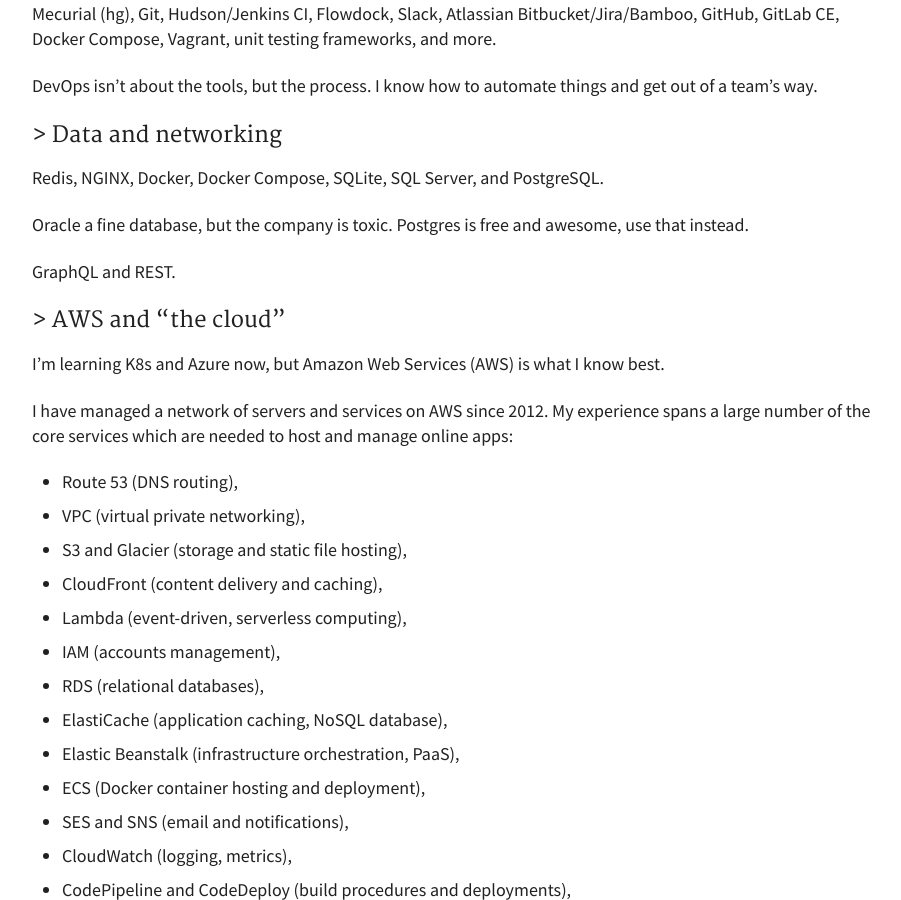
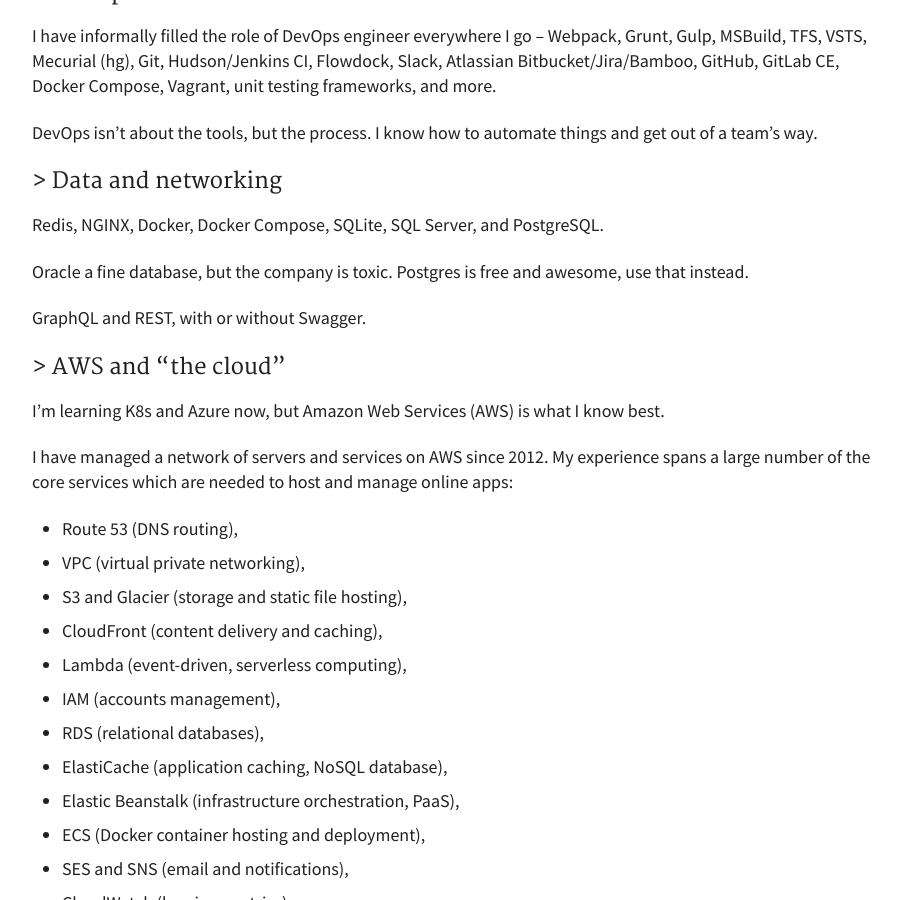
Before and after one commit to robert-claypool/robert-claypool.github.io, a Jekyll site: the page built from about.md, in a window 1280 px wide and 900 px high, scrolled down 2022 px. Shown: the whole window, without its empty margins (188-1089 px from the left). Built offline with Jekyll 4.4.1, drawn with Linux system fonts in a browser that asks for light colours; nearby versions of some CDN libraries.

Commit message:
About page: Add Node.js and Swagger

```diff
--- a/about.md
+++ b/about.md
@@ -92,7 +94,7 @@ Redis, NGINX, Docker, Docker Compose, SQLite, SQL Server, and PostgreSQL.
 Oracle a fine database, but the company is toxic. Postgres is free and
 awesome, use that instead.
 
-GraphQL and REST.
+GraphQL and REST, with or without Swagger.
 
 ### > AWS and "the cloud"
 I'm learning K8s and Azure now, but Amazon Web Services (AWS) is what I know best.
```
Also changed, not shown: other parts of about.md (+2 -0 lines).
